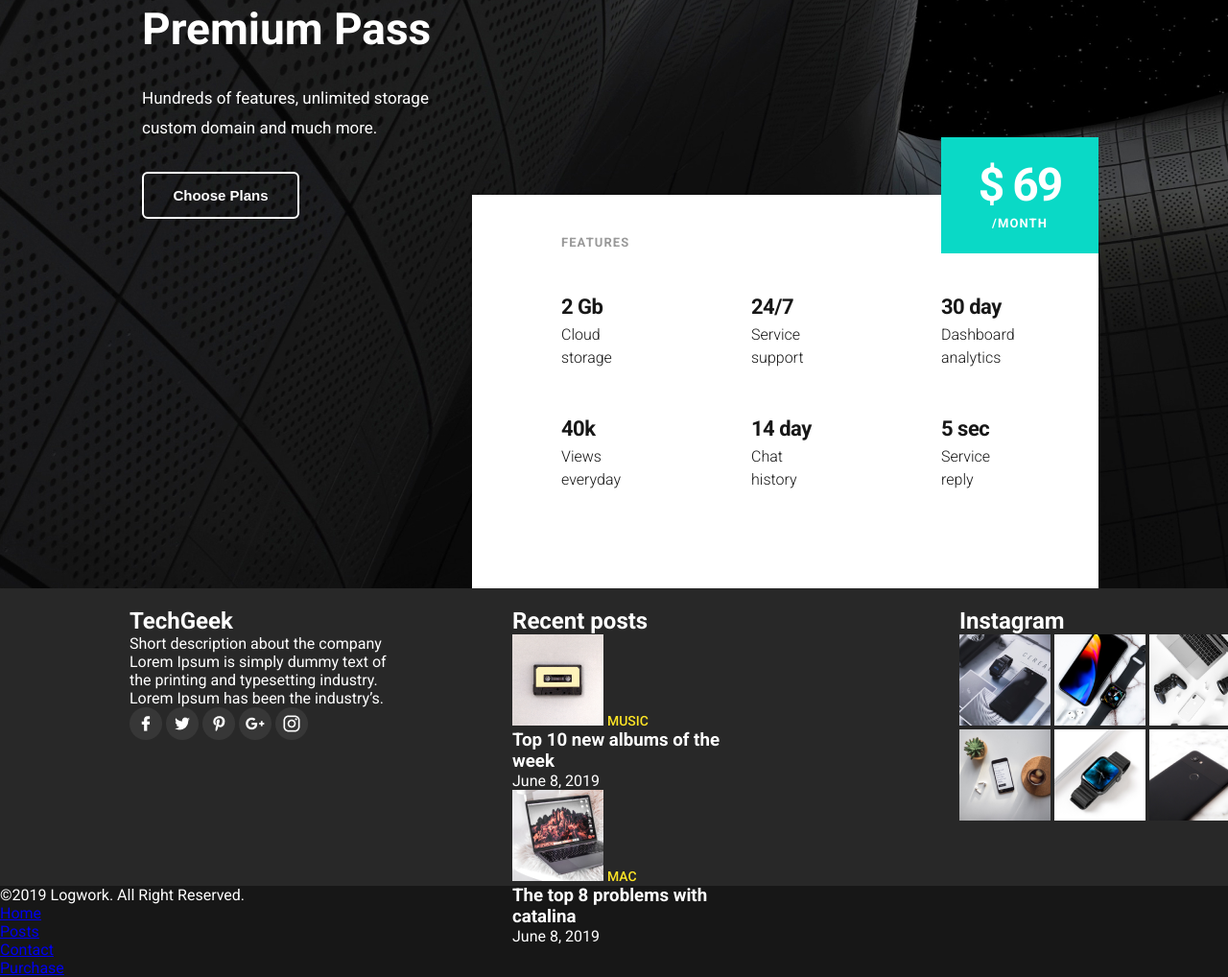
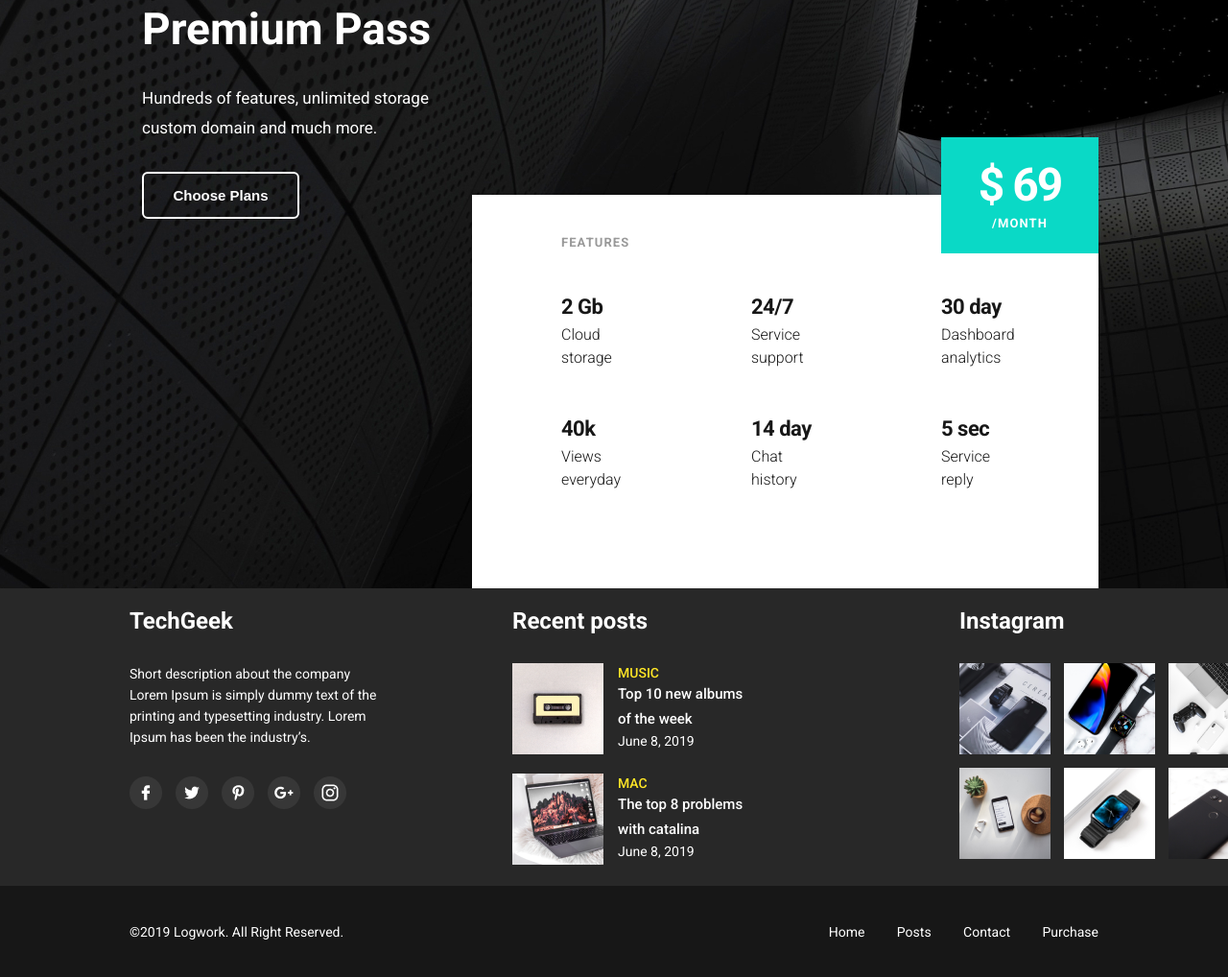
Before and after one commit to drihu/flex-grid, a plain HTML site: page techgeek.html in a window 1280 px wide. Shown: the part 129-1147 px from the top of the page at 96% size. Drawn offline with Linux system fonts and the light colour scheme.

Commit message:
Last commit

```diff
--- a/styles/style.css
+++ b/styles/style.css
@@ -144,6 +144,10 @@ aside {
   position: relative;
 }
 
+.aside-subtitle {
+  margin-bottom: 30px;
+}
+
 .description {
   left: 135px;
   position: absolute;
@@ -151,11 +155,30 @@ aside {
   width: 270px;
 }
 
-.posts {
+.description p {
+  font-size: 14px;
+  line-height: 22px;
+  margin-bottom: 30px;
+}
+
+.social-links img {
+  margin-right: 10px;
+}
+
+.posts-container {
   position: absolute;
   left: 534px;
   top: 20px;
   width: 250px;
+}
+
+.post {
+  margin-bottom: 25px;
+}
+
+.post img {
+  float: left;
+  padding-right: 15px;
 }
 
 .post-category {
@@ -166,14 +189,76 @@ aside {
   text-transform: uppercase;
 }
 
+.post-title {
+  font-weight: 500;
+  font-size: 15px;
+  line-height: 26px;
+}
+
+.post-metadata {
+  font-size: 14px;
+  line-height: 14px;
+}
+
 .instagram {
   position: absolute;
   left: 1000px;
   top: 20px;
-  width: 300px;
+  width: 320px;
+}
+
+.instagram img {
+  margin-right: 10px;
+}
+
+.instagram img:nth-of-type(3),
+.instagram img:nth-of-type(6) {
+  margin-right: 0;
+}
+
+.instagram img:nth-of-type(4),
+.instagram img:nth-of-type(5),
+.instagram img:nth-of-type(6) {
+  margin-top: 10px;
 }
 
 /*** Footer ***/
 footer {
+  font-weight: normal;
+  font-size: 14px;
   height: 94px;
+  line-height: 16px;
+  padding: 40px 0;
 }
+
+.copy {
+  float: left;
+  margin-left: 135px;
+}
+
+nav {
+  float: right;
+  margin-right: 135px;
+}
+
+nav ul {
+  list-style: none;
+}
+
+nav li {
+  display: inline-block;
+  margin-right: 30px;
+}
+
+nav li:last-of-type {
+  margin-right: 0;
+}
+
+.nav-links {
+  color: #fff;
+  text-decoration: none;
+}
+
+.nav-links:hover {
+  color: #ffe626;
+}
--- a/techgeek.html
+++ b/techgeek.html
@@ -56,7 +56,7 @@
     </main>
     <aside>
       <section class="description">
-        <h2>TechGeek</h2>
+        <h2 class="aside-subtitle">TechGeek</h2>
         <p>
           Short description about the company Lorem Ipsum is simply dummy text
           of the printing and typesetting industry. Lorem Ipsum has been the
@@ -70,8 +70,8 @@
           <img src="assets/Instagram.png" alt="" />
         </div>
       </section>
-      <section class="posts">
-        <h2>Recent posts</h2>
+      <section class="posts-container">
+        <h2 class="aside-subtitle">Recent posts</h2>
         <article class="post">
           <img src="/assets/Cassete.png" alt="" />
           <span class="post-category">Music</span>
@@ -86,7 +86,7 @@
         </article>
       </section>
       <section class="instagram">
-        <h2>Instagram</h2>
+        <h2 class="aside-subtitle">Instagram</h2>
         <img src="assets/Instragram01.png" alt="" />
         <img src="assets/Instragram02.png" alt="" />
         <img src="assets/Instragram03.png" alt="" />
```
